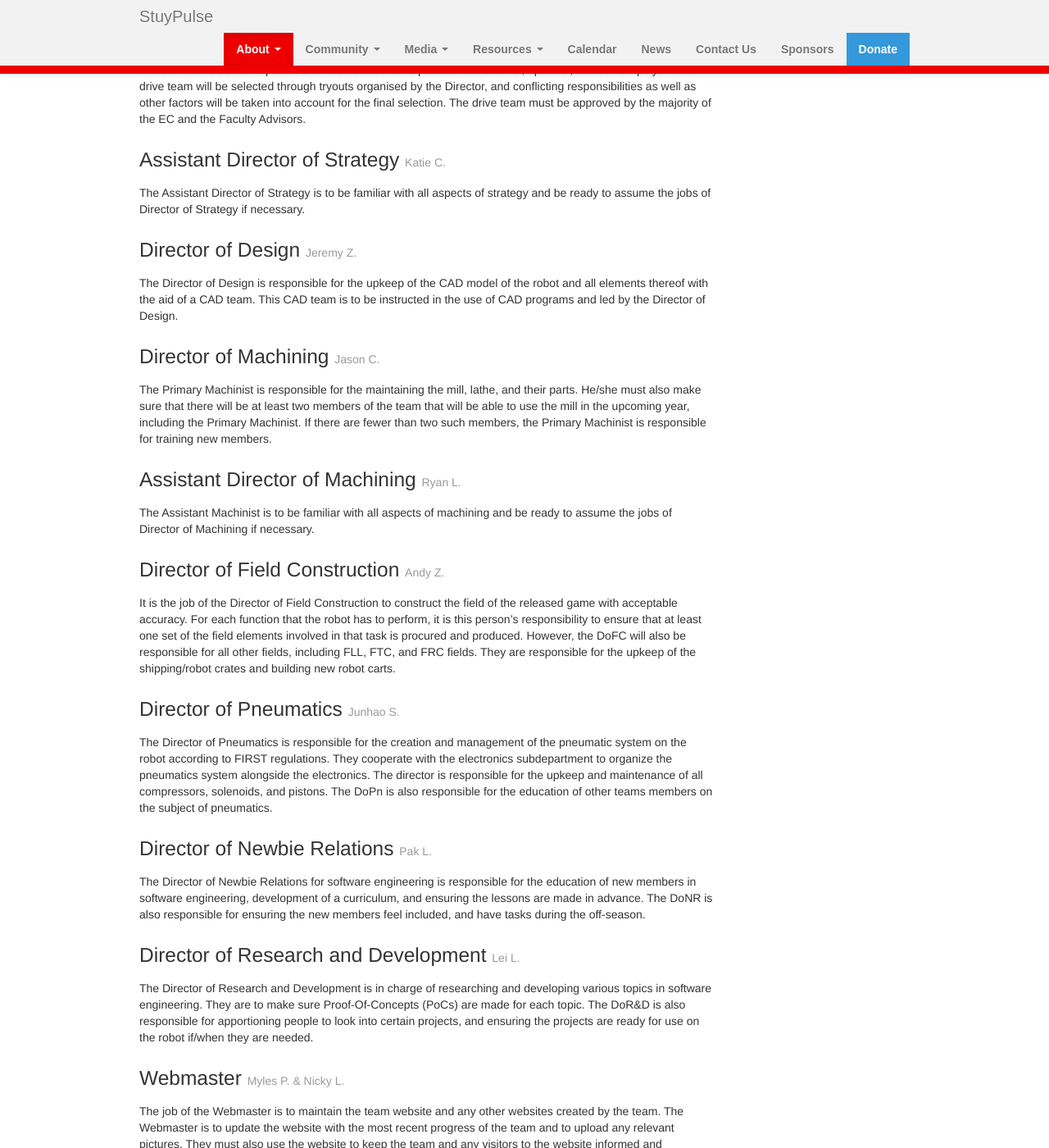
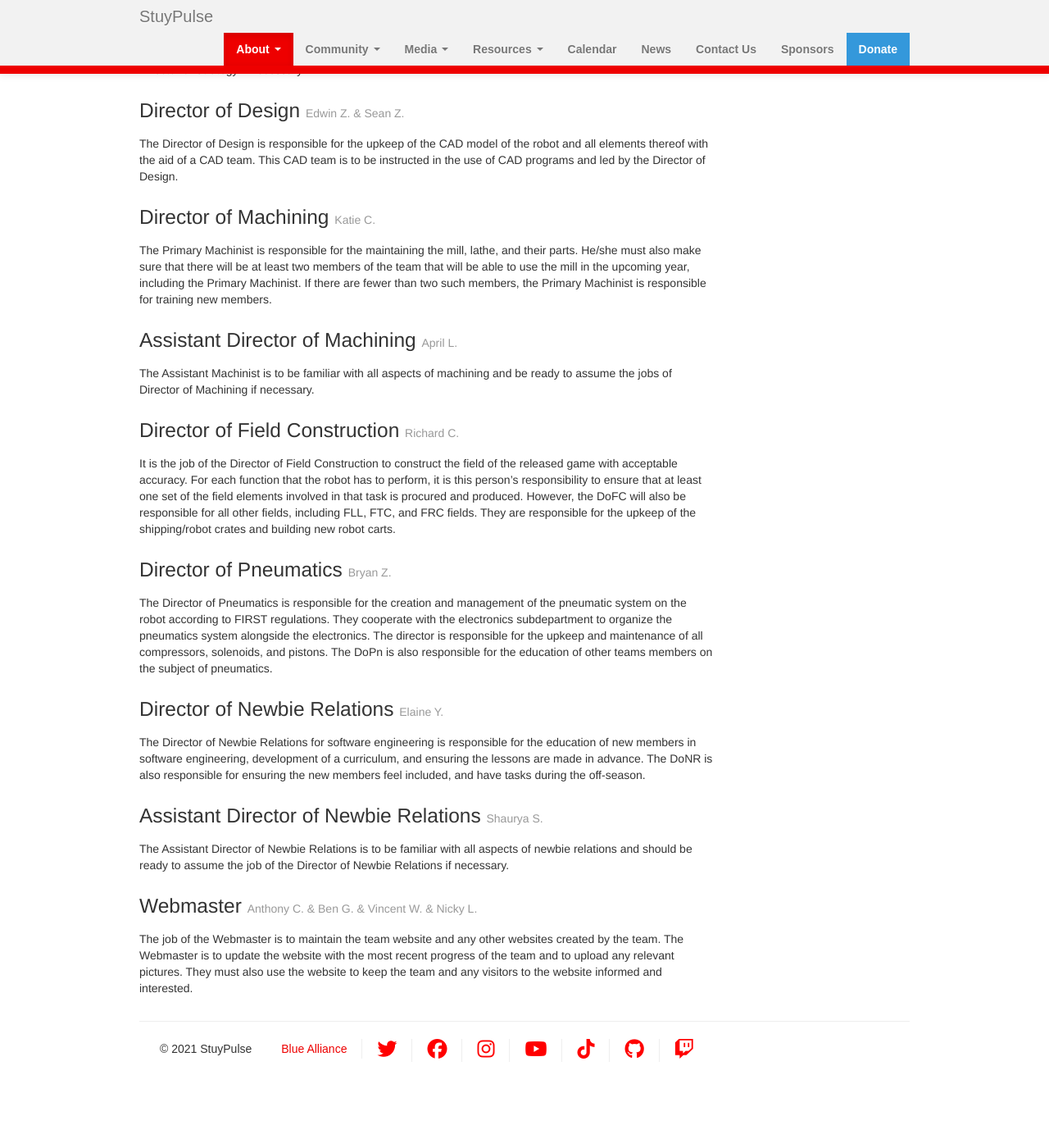
Before and after one commit to StuyPulse/team694.github.io, a Jekyll site: the page built from about/ec/index.md, in a window 1280 px wide and 1400 px high, scrolled down 2385 px. Shown: the whole window at 82% size. Built offline with Jekyll 4.4.1, drawn with Linux system fonts in a browser that asks for light colours; nearby versions of some CDN libraries; after the commit the page ends 3720 px from its top, so only the background shows below that; some of the changed text lies outside the part shown.

Commit message:
Update leadership position

```diff
--- a/_data/ec.yml
+++ b/_data/ec.yml
@@ -2,50 +2,50 @@
 # Used by: /about/ec
 # For each position, name is required and photo is optional.
 poe:
-    name: Brianna L.
+    name: Michelle Z.
 pom:
-    name: Sabrina N.
+    name: Ian C.
 pse:
-    name: Renee M.
+    name: Sam B.
 vpoe:
-    name: Michelle Z.
+    name: Janna W.
 vpom:
-    name: Ian C.
+    name: Isabella J.
 vpse:
-    name: Sam B.
+    name: Myles P.
 lab-ops:
-    name: Winnie H.
+    name: Wonjong P.
 ops:
-    name: Sumaya H.
+    name: Macy J.
 finance:
     name: Vacant
 media:
-    name: Zhi Xuan L. &amp; Steven S.
+    name: Max Z.
 pr:
-    name: Vacant
+    name: Manolee M.
 procurement:
     name: Patrick W.
 electronics:
-    name: Christin L. &amp; Alan L.
+    name: Michael Y.
 adoe:
+    name: Verit L.
+field:
+    name: Richard C.
+pneumatics:
+    name: Bryan Z.
+nr:
+    name: Elaine Y.
+adnr:
+    name: Shaurya S.
+strategy:
+    name: Katie C.
+ados:
     name: Vacant
-field:
-    name: Andy Z.
-pneumatics:
-    name: Junhao S.
-nr:
-    name: Pak L.
-rad:
-    name: Lei L.
-strategy:
-    name: Nicole P.
-ados:
+design:
+    name: Edwin Z. &amp; Sean Z.
+dom:
     name: Katie C.
-design:
-    name: Jeremy Z.
-dom:
-    name: Jason C.
 adom:
-    name: Ryan L.
+    name: April L.
 webmaster:
-    name: Myles P. &amp; Nicky L.
+    name: Anthony C. &amp; Ben G. &amp; Vincent W. &amp; Nicky L.
--- a/about/ec/index.md
+++ b/about/ec/index.md
@@ -58,12 +58,6 @@ The Assistant Director of Electronics is familiar with all aspects of the electr
 <div markdown="1" class="ec-description">
 {% if site.data.ec.lab-ops.photo %} <img src="{{ site.data.ec.lab-ops.photo }}" class="ec-photo" alt="Director of Lab Operations"> {% endif %}
 The Director of Lab Operations and Safety, at the highest level, is responsible for the smooth running of the team’s workspaces. They are responsible for keeping a detailed inventory of the tools and construction materials in the laboratory as well as a record of materials used in the construction of the robot. The DoLOS is also responsible for ensuring that all necessary safety rules are observed in the lab during build season. The DoLOS will automatically be appointed Safety Captain at the competition and will be responsible for carrying out all duties therein.
-</div>
-
-### Director of Procurement <small>{{ site.data.ec.procurement.name }}</small>
-<div markdown="1" class="ec-description">
-{% if site.data.ec.procurement.photo %} <img src="{{ site.data.ec.procurement.photo }}" class="ec-photo" alt="Director of Procurement"> {% endif %}
-The Director of Procurement is responsible for overseeing and actualizing the procurement of goods necessary for the team’s operation. The DoP is similarly responsible for identifying adequate substitutes when a necessary resource cannot be obtained from the traditional supplier for a reasonable cost. All procurement requests must be approved by a faculty advisor. The DoP is also required to maintain a detailed, up­to­date account of the team’s expenditures, available on request.
 </div>
 
 ### Director of Finance <small>{{ site.data.ec.finance.name }}</small>
@@ -139,10 +133,10 @@ The Director of Pneumatics is responsible for the creation and management of the
 The Director of Newbie Relations for software engineering is responsible for the education of new members in software engineering, development of a curriculum, and ensuring the lessons are made in advance. The DoNR is also responsible for ensuring the new members feel included, and have tasks during the off-season.
 </div>
 
-### Director of Research and Development <small>{{ site.data.ec.rad.name }}</small>
-<div markdown="1" class="ec-description">
-{% if site.data.ec.rad.photo %} <img src="{{ site.data.ec.rad.photo }}" class="ec-photo" alt="Director of Research and Development"> {% endif %}
-The Director of Research and Development is in charge of researching and developing various topics in software engineering. They are to make sure Proof-Of-Concepts (PoCs) are made for each topic. The DoR&D is also responsible for apportioning people to look into certain projects, and ensuring the projects are ready for use on the robot if/when they are needed.
+### Assistant Director of Newbie Relations <small>{{ site.data.ec.adnr.name}}</small>
+<div markdown="1" class = "ec-description">
+{% if site.data.ec.nr.photo %} <img src="{{ site.data.ec.nr.photo }}" class="ec-photo" alt="Director of Newbie Relations"> {% endif %}
+The Assistant Director of Newbie Relations is to be familiar with all aspects of newbie relations and should be ready to assume the job of the Director of Newbie Relations if necessary.
 </div>
 
 ### Webmaster <small>{{ site.data.ec.webmaster.name }}</small>
```
